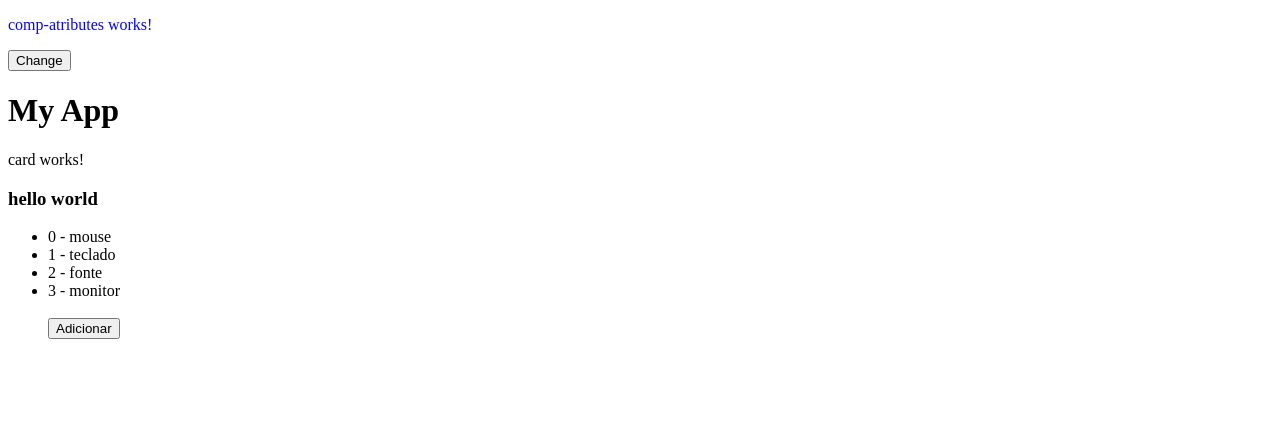
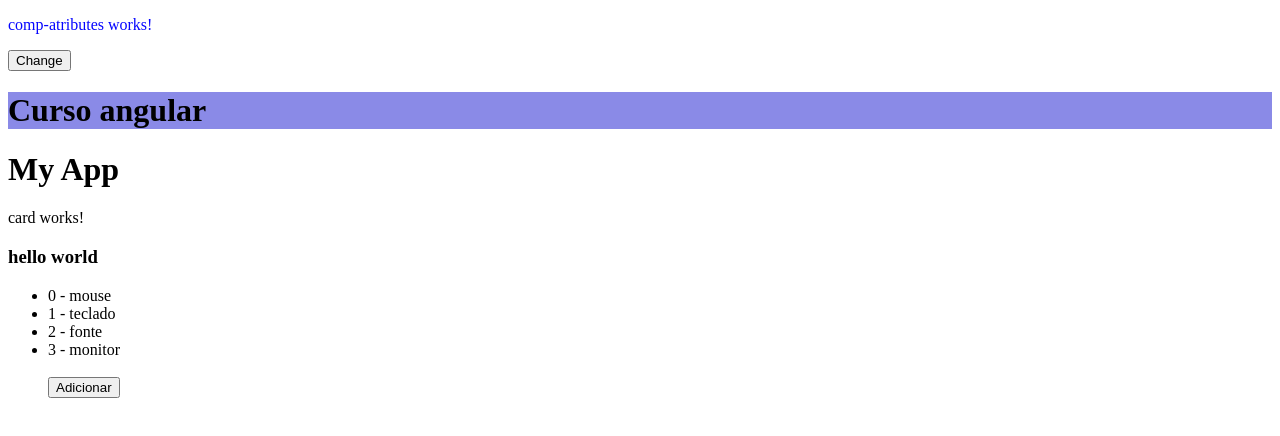
Before and after one commit to bibi-eight/SimplePageAppWIthAngular, an Angular app in the folder page-proj/: page / in a window 1280 px wide. Shown: the top 436 px of the page. Built offline with nearby package versions, Linux system fonts and the light colour scheme.

Commit message:
Tornando bloco css configuravel com ts

```diff
--- a/page-proj/src/app/comp-atributes/comp-atributes.component.html
+++ b/page-proj/src/app/comp-atributes/comp-atributes.component.html
@@ -1,2 +1,3 @@
 <p [ngClass]="estilo">comp-atributes works!</p>
 <button class = "buttonChangeColor" (click)="Change()">Change</button>
+<h1 [ngStyle] = "{'background': corFundo}"> Curso angular</h1>
--- a/page-proj/src/app/comp-atributes/comp-atributes.component.ts
+++ b/page-proj/src/app/comp-atributes/comp-atributes.component.ts
@@ -8,6 +8,8 @@ import { Component, OnInit } from '@angular/core';
 export class CompAtributesComponent implements OnInit
 {
   estilo: string = "enable"
+  corFundo: string = "#8a8ae7"
+
   constructor() { }
 
   ngOnInit(): void { }
```
